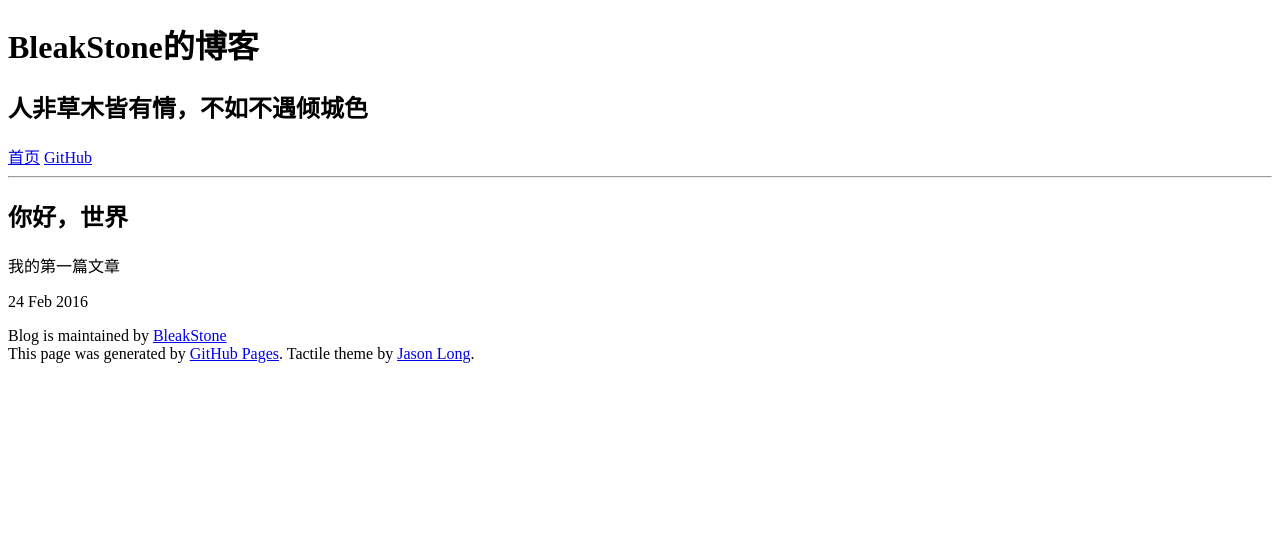
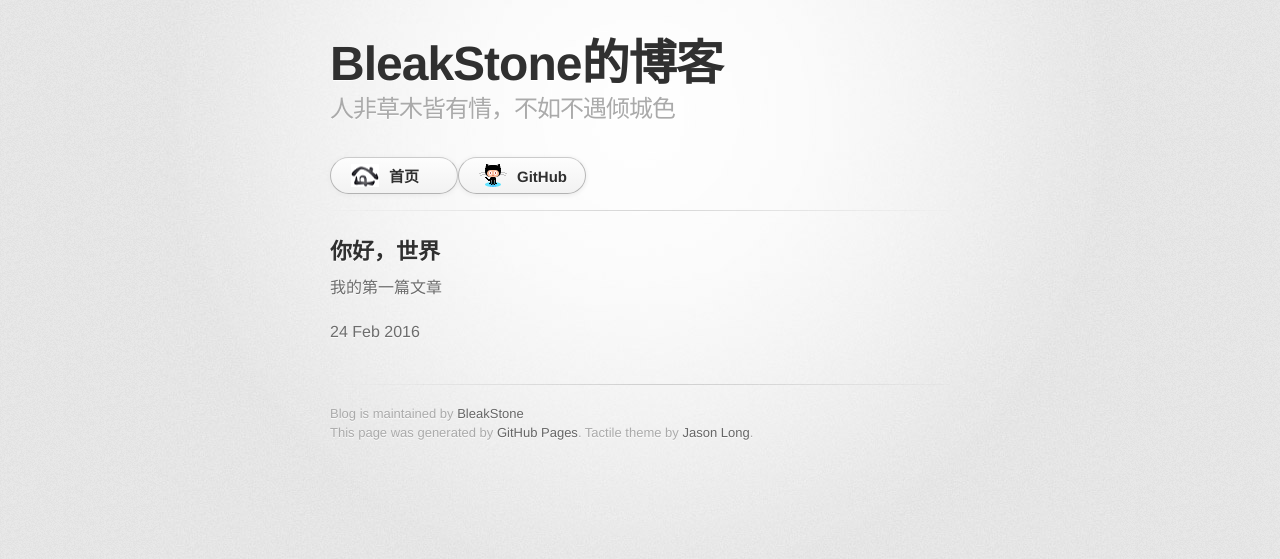
Before and after one commit to BleakStone/blog, a Jekyll site: the page built from _posts/2016-02-24-hello-world.html, in a window 1280 px wide. Shown: the top 559 px of the page. Built offline with Jekyll 4.4.1, drawn with Linux system fonts in a browser that asks for light colours; some web fonts are replaced.

Commit message:
Update forPost.html

```diff
--- a/_layouts/forPost.html
+++ b/_layouts/forPost.html
@@ -4,9 +4,9 @@
     <meta charset='utf-8'>
     <meta http-equiv="X-UA-Compatible" content="chrome=1">
     <link href='https://fonts.googleapis.com/css?family=Chivo:900' rel='stylesheet' type='text/css'>
-    <link rel="stylesheet" type="text/css" href="/jekyll_demo/stylesheets/stylesheet.css" media="screen">
-    <link rel="stylesheet" type="text/css" href="/jekyll_demo/stylesheets/github-dark.css" media="screen">
-    <link rel="stylesheet" type="text/css" href="/jekyll_demo/stylesheets/print.css" media="print">
+    <link rel="stylesheet" type="text/css" href="/blog/stylesheets/stylesheet.css" media="screen">
+    <link rel="stylesheet" type="text/css" href="/blog/stylesheets/github-dark.css" media="screen">
+    <link rel="stylesheet" type="text/css" href="/blog/stylesheets/print.css" media="print">
     <!--[if lt IE 9]>
     <script src="//html5shiv.googlecode.com/svn/trunk/html5.js"></script>
     <![endif]-->
@@ -23,7 +23,7 @@
         </header>
 
         <section id="" class="clearfix">
-         <a href="/index.html" id="view-on-homeicon" class="button"><span>首页</span></a>
+         <a href="{{ site.baseurl }}/index.html" id="view-on-homeicon" class="button"><span>首页</span></a>
           <a href="https://github.com/BleakStone/blog" id="view-on-github" class="button"><span>GitHub</span></a>
         </section>
 
```
